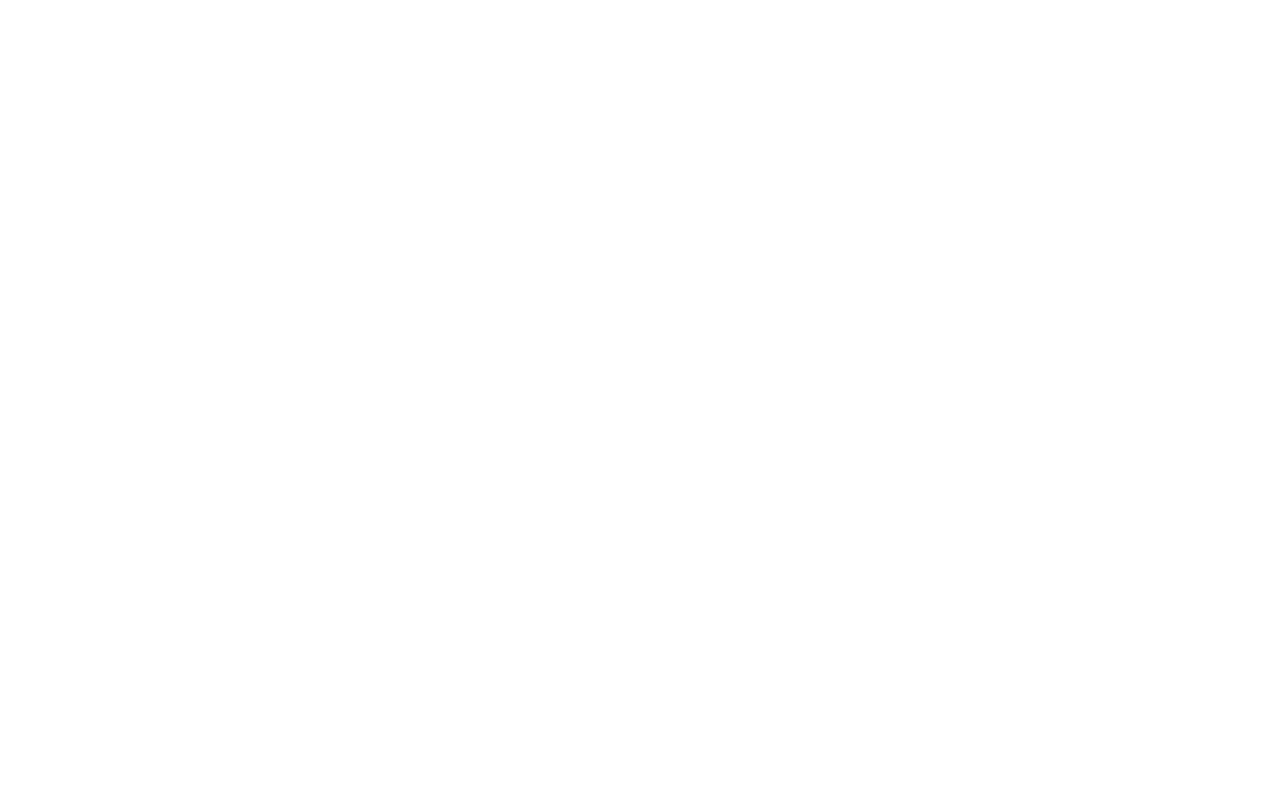
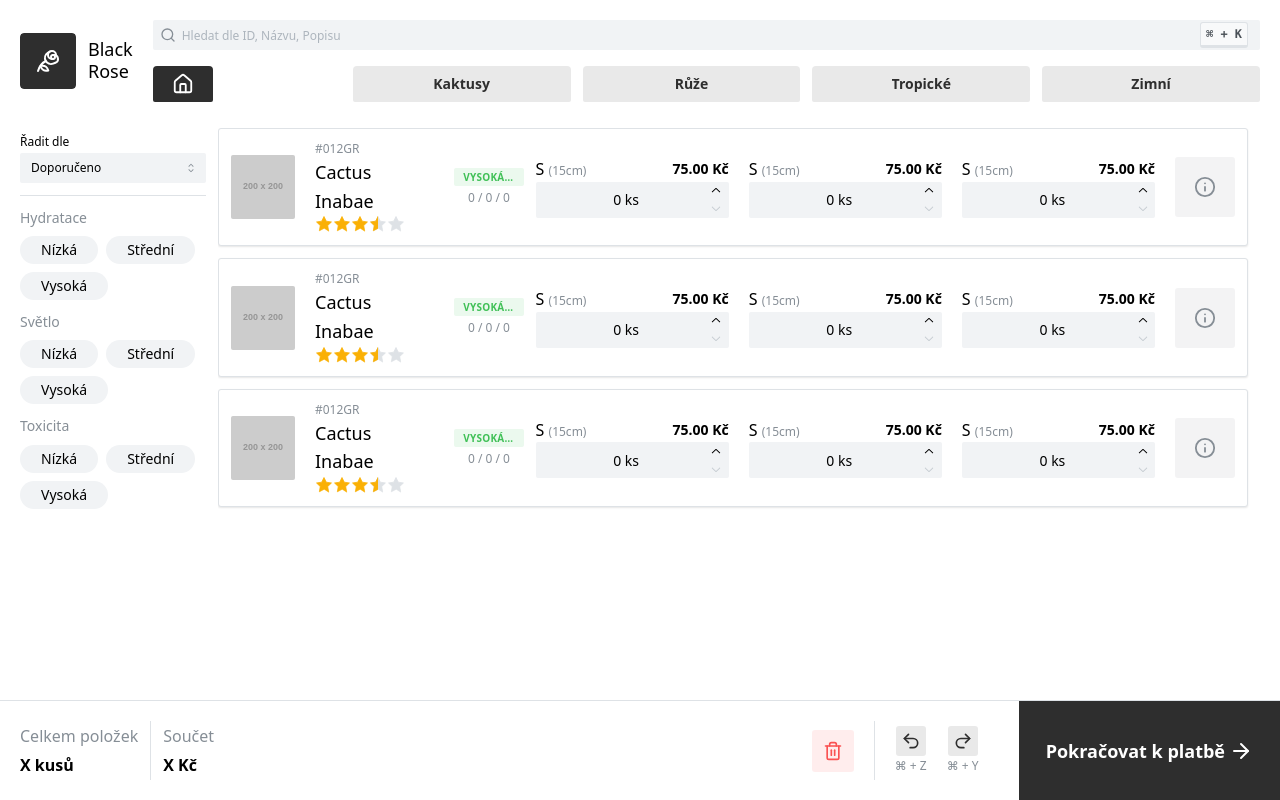
Before and after one commit to Makovicee/DualE-commerce, a React (Vite) app: page /listing/1 in a window 1280 px wide. Before the commit this address had no page. Built offline with nearby package versions, Linux system fonts and the light colour scheme.

Commit message:
feat:UX-navigation routing

```diff
--- a/src/App.tsx
+++ b/src/App.tsx
@@ -15,7 +15,7 @@ const App = () => {
           <Routes>
             <Route element={<AppLayout />}>
               <Route path="/" element={<HomePage />} />
-              <Route path="/listing" element={<ListingPage />} />
+              <Route path="/listing/:category" element={<ListingPage />} />
               <Route path="/detail/:id" element={<DetailPage />} />
               <Route path="/checkout" element={<CheckoutPage />} />
             </Route>
--- a/src/components/layout/ASTNavbar.tsx
+++ b/src/components/layout/ASTNavbar.tsx
@@ -1,26 +1,31 @@
 import { ActionIcon, Group, Indicator, Stack, Text } from "@mantine/core";
-import { Flower, Home, ShoppingCart } from "lucide-react";
+import { Home, ShoppingCart } from "lucide-react";
 import { useUIMode } from "../../contexts/UIModeContext";
 import AppLogo from "./AppLogo";
+import FilterOverlay from "../main/listingPage/filter/filterOverlay/FilterOverlay";
+import { useNavigate } from "react-router-dom";
 
 const ASTNavbar = () => {
   const { toggle } = useUIMode();
-
+  const navigate = useNavigate();
   return (
     <Group px="md" py="md" gap="xl" justify="space-between">
       <Group gap="xl">
         <AppLogo onClick={toggle} />
         <Group gap={"lg"} ml={"xl"}>
           <Stack gap={0} align="center">
-            <ActionIcon color="dark" variant="transparent" size={"input-sm"}>
+            <ActionIcon
+              onClick={() => navigate("/")}
+              color="dark"
+              variant="transparent"
+              size={"input-sm"}
+            >
               <Home size={26} />
             </ActionIcon>
             <Text size="sm">Domů</Text>
           </Stack>
           <Stack gap={0} align="center">
-            <ActionIcon variant="transparent" size={"input-sm"}>
-              <Flower size={26} />
-            </ActionIcon>
+            <FilterOverlay size="input-sm" />
             <Text size="sm">Kolekce</Text>
           </Stack>
         </Group>
--- a/src/components/layout/EFFNavbar.tsx
+++ b/src/components/layout/EFFNavbar.tsx
@@ -1,14 +1,16 @@
 import { Box, Button, Group, Kbd, Stack, TextInput } from "@mantine/core";
 import { Home, Search } from "lucide-react";
-import { useState } from "react";
 import { useUIMode } from "../../contexts/UIModeContext";
 import AppLogo from "./AppLogo";
-
-const CATEGORIES = ["Kaktusy", "Růže", "Tropické", "Zimní"];
+import { useLocation, useNavigate } from "react-router-dom";
+import { CATEGORIES } from "../../core/data/categories";
 
 const EFFNavbar = () => {
-  const { toggle } = useUIMode();
-  const [active, setActive] = useState("Domů");
+  const { toggle, mode } = useUIMode();
+  const { pathname } = useLocation();
+  const active =
+    CATEGORIES.find((category) => category.path === pathname)?.id ?? "home";
+  const navigate = useNavigate();
 
   return (
     <Box>
@@ -24,23 +26,20 @@ const EFFNavbar = () => {
           />
 
           <Group mt="xs" gap="md">
-            <Button
-              variant={active === "Domů" ? "filled" : "light"}
-              style={{ borderTopRightRadius: 4, borderTopLeftRadius: 4 }}
-              onClick={() => setActive("Domů")}
-              mr={"10vw"}
-            >
-              <Home size={22} />
-            </Button>
             {CATEGORIES.map((category) => (
               <Button
-                key={category}
-                flex={1}
-                variant={active === category ? "filled" : "light"}
+                key={category.id}
+                flex={category.id === "home" ? undefined : 1}
+                variant={active === category.id ? "filled" : "light"}
                 style={{ borderTopRightRadius: 4, borderTopLeftRadius: 4 }}
-                onClick={() => setActive(category)}
+                onClick={() => navigate(category.path)}
+                mr={category.id === "home" ? "10vw" : undefined}
               >
-                {category}
+                {category.id === "home" ? (
+                  <Home size={22} />
+                ) : (
+                  category.labels[mode]
+                )}
               </Button>
             ))}
           </Group>
--- a/src/components/main/listingPage/filter/filterOverlay/FilterOverlay.tsx
+++ b/src/components/main/listingPage/filter/filterOverlay/FilterOverlay.tsx
@@ -1,5 +1,6 @@
 import {
   ActionIcon,
+  AspectRatio,
   Chip,
   Drawer,
   Grid,
@@ -13,52 +14,77 @@ import {
 } from "@mantine/core";
 import { useDisclosure } from "@mantine/hooks";
 import { Flower } from "lucide-react";
+import { useUIMode } from "../../../../../contexts/UIModeContext";
+import { useLocation, useNavigate } from "react-router-dom";
+import { CATEGORIES } from "../../../../../core/data/categories";
 
-const CATEGORIES = [
-  "Pouštní kolekce",
-  "Exotická kolekce",
-  "Zahradní kolekce",
-  "Mrazivá kolekce",
-];
 const FILTERS = ["Hydratace", "Světlo", "Toxicita"];
 
-const FilterOverlay = () => {
+interface FilterOverlayProps {
+  size?: "input-sm" | "input-xl";
+}
+
+const FilterOverlay = ({ size = "input-xl" }: FilterOverlayProps) => {
   const [opened, { open, close }] = useDisclosure(false);
+  const { mode } = useUIMode();
+  const { pathname } = useLocation();
+  const navigate = useNavigate();
+  const active =
+    CATEGORIES.find((category) => category.path === pathname)?.id ?? "home";
 
   return (
     <>
       <ActionIcon
         variant="transparent"
         radius={"50%"}
-        size="input-xl"
+        size={size}
         onClick={open}
       >
-        <Flower size={60} />
+        <Flower size={size === "input-xl" ? 60 : 32} />
       </ActionIcon>
 
       <Drawer
         opened={opened}
         onClose={close}
         size="100%"
-        withCloseButton={true}
+        withCloseButton={false}
         padding="xl"
         position="bottom"
+        keepMounted
         transitionProps={{ duration: 1000, timingFunction: "ease" }}
+        styles={{
+          body: {
+            height: "100%",
+            display: "flex",
+            flexDirection: "column",
+          },
+        }}
       >
-        <Grid gutter="xl">
+        <Stack flex={1}>
+          <Grid flex={1} gutter="xl">
             <Grid.Col span={{ base: 12, md: 6 }}>
               <Stack gap="md">
-              {CATEGORIES.map((category, i) => (
-                <Group key={category}>
-                  {i === 0 && <Flower size={40} color="green" />}
-                  <UnstyledButton onClick={close}>
+                {CATEGORIES.map((category) => (
+                  <Group align="baseline" gap={"xs"} key={category.id}>
+                    {active === category.id && (
+                      <category.icon
+                        size={40}
+                        color="var(--mantine-color-grape-6)"
+                      />
+                    )}
+                    <UnstyledButton
+                      onClick={() => {
+                        navigate(category.path);
+                        close();
+                      }}
+                    >
                       <Title
-                      order={i === 0 ? 1 : 2}
+                        order={active === category.id ? 1 : 2}
                         fs="italic"
                         fw={500}
-                      c={i === 0 ? "dark" : "dimmed"}
+                        c={active === category.id ? "dark" : "dimmed"}
                       >
-                      {category}
+                        {category.labels[mode]}
                       </Title>
                     </UnstyledButton>
                   </Group>
@@ -66,13 +92,22 @@ const FilterOverlay = () => {
               </Stack>
             </Grid.Col>
 
-          <Grid.Col span={{ base: 12, md: 4 }} visibleFrom="md">
+            <Grid.Col
+              span={{ base: 12, md: 4 }}
+              visibleFrom="md"
+              style={{
+                display: "flex",
+                alignItems: "center",
+                justifyContent: "center",
+              }}
+            >
+              <AspectRatio ratio={1} w={350}>
                 <Image
                   src={null}
-              fallbackSrc="https://placehold.co/400x500"
+                  fallbackSrc="https://placehold.co/200x200"
                   radius="md"
-              h={350}
                 />
+              </AspectRatio>
             </Grid.Col>
           </Grid>
 
@@ -104,6 +139,7 @@ const FilterOverlay = () => {
               </Tabs.Panel>
             ))}
           </Tabs>
+        </Stack>
       </Drawer>
     </>
   );
--- /dev/null
+++ b/src/core/data/categories.ts
@@ -0,0 +1,42 @@
+import { Home, Leaf, Rose, Snowflake, Sun, type LucideIcon } from "lucide-react";
+import type { UIMode } from "../../contexts/UIModeContext";
+
+export interface Category {
+    id: string;
+    path:string;
+    labels: Record<UIMode, string>;
+    icon:LucideIcon
+}
+
+export const CATEGORIES: Category[] = [
+  {
+    id: "home",
+    path: "/",
+    labels: { EFF: "Domů", AST: "Domů" },
+    icon: Home,
+  },
+  {
+    id: "cactus",
+    path: "/listing/kaktusy",
+    labels: { EFF: "Kaktusy", AST: "Pouštní kolekce" },
+    icon: Sun,
+  },
+  {
+    id: "roses",
+    path: "/listing/ruze",
+    labels: { EFF: "Růže", AST: "Romantická kolekce" },
+    icon: Rose,
+  },
+  {
+    id: "tropical",
+    path: "/listing/tropicke",
+    labels: { EFF: "Tropické", AST: "Exotická kolekce" },
+    icon: Leaf,
+  },
+  {
+    id: "winter",
+    path: "/listing/zimni",
+    labels: { EFF: "Zimní", AST: "Mrazivá kolekce" },
+    icon: Snowflake,
+  },
+];
```
Lines whose indentation alone changed are shown as unchanged.
